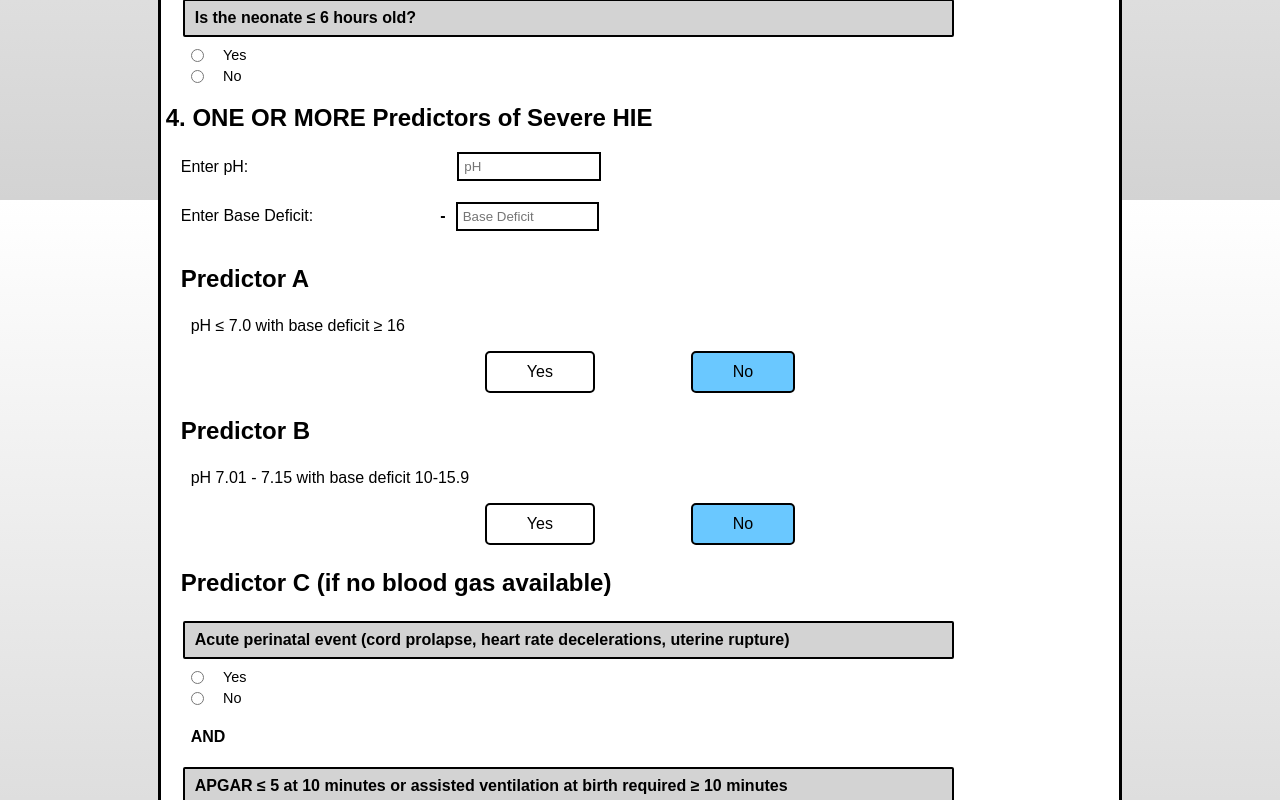
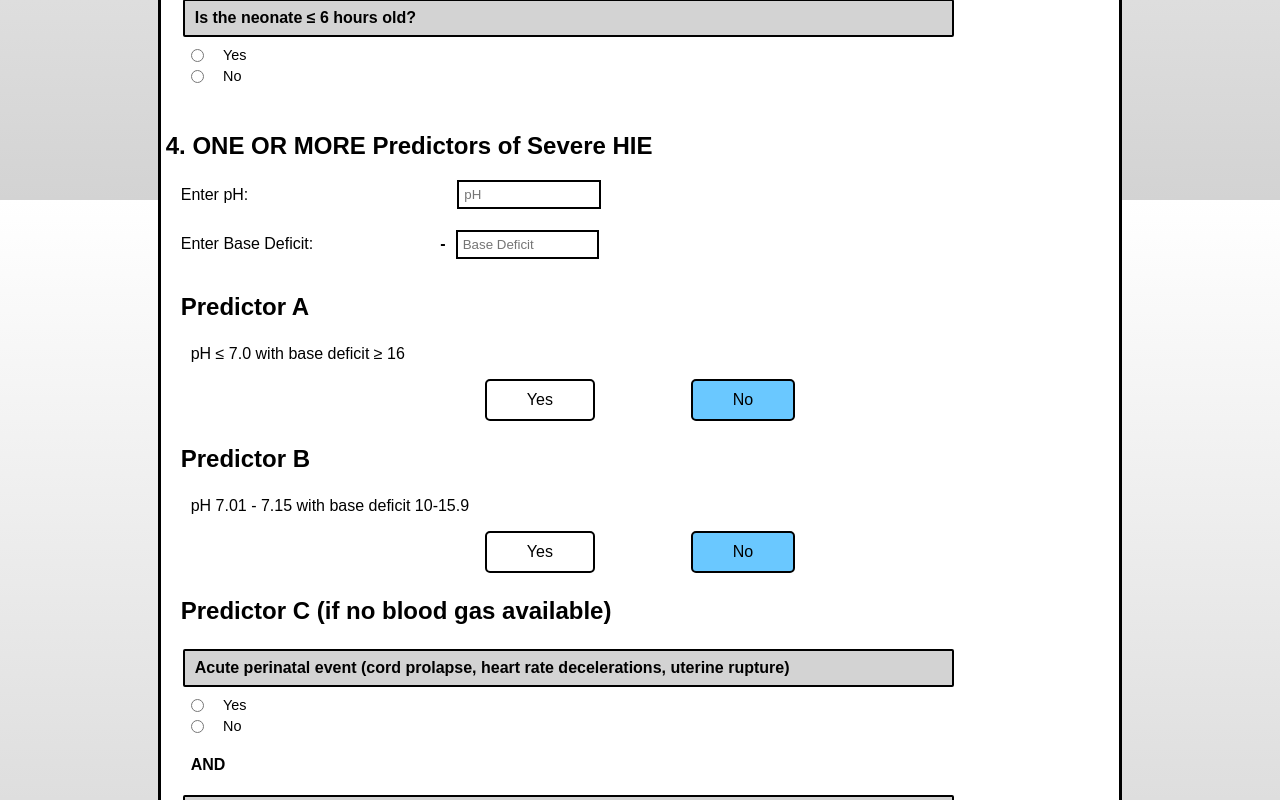
Before and after one commit to alexmerlo23/NeoCare, a React (Vite) app in the folder frontend/: page / in a window 1280 px wide. Shown: the part 600-1400 px from the top of the page. Built offline with nearby package versions, Linux system fonts and the light colour scheme; a web font is replaced by a local one.

Commit message:
Fixed Typo

```diff
--- a/frontend/src/pages/RightBranch/RightBranch.css
+++ b/frontend/src/pages/RightBranch/RightBranch.css
@@ -132,6 +132,11 @@
     margin: 0px 10px;;
 }
 
+.part-4{
+    margin-top: 5%;
+}
+
+
 .highlight-group {
     margin-bottom: 10px;
 }
@@ -191,6 +196,10 @@
     border: 2px solid black;
     box-sizing: border-box;
 
+}
+
+.part-5{
+    margin-top:5%
 }
 
 .part-5-container {
--- a/frontend/src/pages/RightBranch/RightBranch.jsx
+++ b/frontend/src/pages/RightBranch/RightBranch.jsx
@@ -298,7 +298,8 @@ export default function RightBranch() {
                 <h2>3. Age of Neonate</h2>
                 {renderRadioGroup("neonate_age", "Is the neonate ≤ 6 hours old?", ["Yes", "No"])}
 
-                <h2>4. ONE OR MORE Predictors of Severe HIE</h2>
+                <div className="part-4">
+                    <h2 id="label">4. ONE OR MORE Predictors of Severe HIE</h2>
                     <div className="input-group">
                         <label className="phLabel">Enter pH:</label>
                         <input
@@ -341,6 +342,8 @@ export default function RightBranch() {
                 <h4>AND</h4>
                 {renderRadioGroup("apgar_assisted_ventilation", "APGAR ≤ 5 at 10 minutes or assisted ventilation at birth required ≥ 10 minutes", ["Yes", "No"])}
 
+                </div>
+                    <div className="part-5">
                     <h2>5. Has seizures or 3 of 6 of the following signs of encephalopathy are moderate or severe:</h2>
 
                     {renderRadioGroup("has_seizures", "Does the neonate have seizures?", ["Yes", "No"])}
@@ -414,7 +417,7 @@ export default function RightBranch() {
                             "Moderate - Periodic or CPAP",
                             "Severe - Apnea/Intubated"
                         ])}
-
+                    </div>
                 </div>
                 <button className='summary-button' onClick={calculateSummary}>Summarize Results</button>
                 {summary && (
```
Lines whose indentation alone changed are shown as unchanged.
